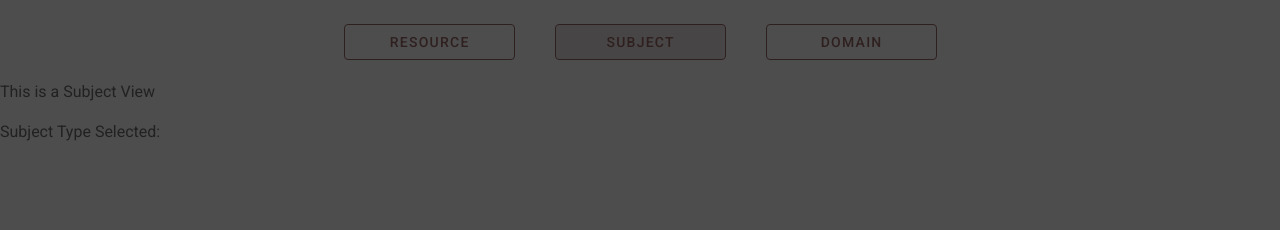
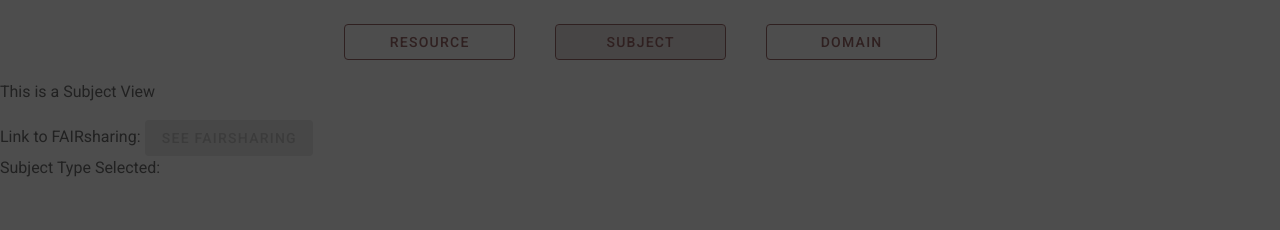
Before and after one commit to FAIRsharing/FAIRsharing-Assistant, a Vue app: page /subject in a window 1280 px wide. Shown: the top 230 px of the page. Built offline with nearby package versions, Linux system fonts and the light colour scheme; no server answers.

Commit message:
adding fairsharing button

```diff
--- /dev/null
+++ b/src/components/Navigation/FAIRsharing.vue
@@ -0,0 +1,56 @@
+<template>
+  <div>
+    <p class="ma-0">Link to FAIRsharing:
+      <v-btn
+        :disabled="!fairSharingButton"
+        elevation="2"
+        raised
+        color="primary"
+        target="_blank"
+        :href="
+         resourceSelected
+         ?
+         `https://fairsharing.org/search?recordType=${resourceSelected}&subjects=${subjectSelected}`
+         :
+         `https://fairsharing.org/search?subjects=${subjectSelected}`"
+      >See FAIRsharing
+      </v-btn>
+
+      {{ getResource ? getResource: null}}
+      {{getSubject['name']}}
+    </p>
+  </div>
+</template>
+
+<script>
+import { mapGetters } from "vuex"
+import StringMixin from "@/utils/stringMixin.js"
+
+export default {
+  name: "FAIRsharing",
+  props:[
+    "pageName",
+    "fairSharingButton"
+  ],
+  mixins: [StringMixin],
+  computed:{
+    ...mapGetters("bubbleSelectedStore", ['getSubject', 'getResource']),
+
+    subjectSelected() {
+      return Object.values(this.getSubject).length ? this.getSubject["name"].toLowerCase() : null
+    },
+
+    resourceSelected() {
+      return this.getResource ? this.formatString(this.getResource) : null
+    }
+  },
+
+  mounted(){
+    console.log("this.getSubject::", this.getSubject)
+    console.log("this.getResource::", this.getResource)
+    console.log("this.pageName::", this.pageName)
+    console.log("this.fairSharingButton::", this.fairSharingButton)
+  },
+
+};
+</script>
--- a/src/components/ResourceType.vue
+++ b/src/components/ResourceType.vue
@@ -8,10 +8,12 @@
       <Loaders />
     </v-overlay>
   </v-fade-transition>
-  <p class="ma-0" v-if="getSubject['name']">Subject Type Selected: {{getSubject['name']}}</p>
-  <p class="ma-0" >Resource Type Selected: {{itemClicked}}</p>
-  <div id="resourceBubbleChart" class="charts" ref="chartdiv">
+  <div>
+    <p class="ma-0" v-if="getSubject['name']">Subject Type Selected: {{getSubject['name']}}</p>
+    <p class="ma-0" >Resource Type Selected: {{itemClicked}}</p>
   </div>
+  <div id="resourceBubbleChart" class="charts" ref="chartdiv" />
+
 </div>
 
 </template>
@@ -22,11 +24,12 @@ import RestClient from "@/lib/Client/RESTClient.js"
 import * as am5 from '@amcharts/amcharts5';
 import * as am5hierarchy from "@amcharts/amcharts5/hierarchy";
 import am5themes_Animated from '@amcharts/amcharts5/themes/Animated';
+import { canvasGetImageData } from "@/utils/canvasRenderingContext"
+import { breadCrumbBar } from "@/utils/breadCrumbBar"
 import StringMixin from "@/utils/stringMixin.js"
-import { canvasGetImageData } from "@/utils/canvasRenderingContext"
 import Loaders from "@/components/Loaders"
-import { breadCrumbBar } from "@/utils/breadCrumbBar"
 import { resourcetype } from '@/data'
+
 
 const restClient = new RestClient();
 
@@ -50,6 +53,7 @@ export default {
   },
 
   async mounted() {
+
     this.$nextTick(async () =>{
       this.loading = true
       await this.displayResources()
--- a/src/components/SubjectType.vue
+++ b/src/components/SubjectType.vue
@@ -9,9 +9,10 @@
         <Loaders />
       </v-overlay>
     </v-fade-transition>
-
-      <p class="ma-0" v-if="getResource">Resource Type Selected: {{getResource}}</p>
-      <p class="ma-0">Subject Type Selected: {{ itemClicked["name"] }}</p>
+      <div>
+        <p class="ma-0" v-if="getResource">Resource Type Selected: {{getResource}}</p>
+        <p class="ma-0">Subject Type Selected: {{ itemClicked["name"] }}</p>
+      </div>
       <div id="subjectBubbleChart" class="charts" ref="circlesDiv" />
 
 
@@ -24,10 +25,11 @@ import { mapState, mapActions, mapGetters } from "vuex"
 import * as am5 from '@amcharts/amcharts5';
 import * as am5hierarchy from "@amcharts/amcharts5/hierarchy";
 import am5themes_Animated from '@amcharts/amcharts5/themes/Animated';
+import { canvasGetImageData } from "@/utils/canvasRenderingContext"
+import { breadCrumbBar } from "@/utils/breadCrumbBar";
 import StringMixin from "@/utils/stringMixin.js"
-import { canvasGetImageData } from "@/utils/canvasRenderingContext"
 import Loaders from "@/components/Loaders"
-import { breadCrumbBar } from "@/utils/breadCrumbBar";
+
 
 export default {
   name: 'SubjectType',
@@ -36,7 +38,9 @@ export default {
   data:() => {
     return {
       loading: false,
+      fairSharingButton: false,
       browseSubjects: false,
+      resourceSelected: null,
       allSubjectsData: {
         name: "Subject",
         value: 0,
@@ -72,10 +76,10 @@ export default {
     ...mapState("topSubjectStore", ["topSubjectBubbleTree", "loadingData"]),
     ...mapState("otherSubjectsStore", ["otherSubjectBubble", "loadingStatus"]),
     ...mapGetters("otherSubjectsStore", ['loadingStatus']),
-    ...mapGetters("bubbleSelectedStore", ['getResource'])
+    ...mapGetters("bubbleSelectedStore", ['getResource']),
   },
-
   async mounted() {
+    // console.log("currentPageName::", this.currentPageName)
     this.$nextTick(async () =>{
       this.loading = true
       await this.displaySubjects()
@@ -88,11 +92,16 @@ export default {
     ...mapActions("topSubjectStore", ["fetchTopSubjectTerms"]),
     ...mapActions("otherSubjectsStore", ["fetchOtherSubject"]),
 
+    onBubbleSelection() {
+      this.fairSharingButton = true
+      this.$emit('enableFairSharingButton', this.fairSharingButton)
+    },
+
     async displaySubjects() {
       //When user lands on subject type after selecting the resource type
       if(this.getResource !== '') {
-        console.log("Resource Selected::", this.getResource)
-        const resourceTypeData = this.formatString(this.getResource)
+        this.resourceSelected = this.formatString(this.getResource)
+        const resourceTypeData = this.resourceSelected
         await this.fetchTopSubjectTerms(resourceTypeData)
         this.allSubjectsData["children"] = this.topSubjectBubbleTree
         this.displayAllTopSubjects()
@@ -128,7 +137,7 @@ export default {
     //   if (arr && arr.length) {
     //     for (let j=0; j< arr.length; j++){
     //       const childId = arr[j]["id"]
-    //       await this.fetchOtherSubject([childId, this.formatString(this.getResource)])
+    //       await this.fetchOtherSubject([childId, this.formatString(this.resourceSelected)])
     //       if (this.otherSubjectBubble[0] && this.otherSubjectBubble[0]["children"] && this.otherSubjectBubble[0]["children"].length){
     //         arr[j]["children"] = this.otherSubjectBubble[0]["children"]
     //         arr[j]["descendants_count"] = this.otherSubjectBubble[0]["children"].length
@@ -140,27 +149,27 @@ export default {
 
     //Array of ids are passed as arguments in the fetchRequest resulting lesser graphQL calls
     async getChildren(arr) {
-      let nextReqIds = []
       if (arr && arr.length) {
         const arrIds = arr.map(({id}) => id)
-        await this.fetchOtherSubject([arrIds, this.formatString(this.getResource)])
+
+        await this.fetchOtherSubject([arrIds, this.resourceSelected])
         const response  = this.otherSubjectBubble
+
         if (response && response.length) {
-          // let nextReqIds = []
+          let nextReqIds = []
+
           arr.filter(async subItem => {
             const matchedData = response.find(ele => ele.id === subItem.id)
             if (matchedData !== undefined && matchedData.id === subItem.id && matchedData["children"] && matchedData["children"].length) {
               subItem["children"] = matchedData["children"]
-              console.log("matchedData[\"label\"].::", matchedData["label"])
+              console.log("Subject Label.::", matchedData["label"])
               subItem["records_count"] = matchedData["children"].length
               nextReqIds = [...subItem["children"], ...nextReqIds]
-              // await this.getChildren(subItem["children"])
             }
           })
           await this.getChildren(nextReqIds)
         }
       }
-      // return nextReqIds
     },
 
     countChildren(subject) {
@@ -176,25 +185,19 @@ export default {
 
     async fetchAllLevelSubjectData() {
       const childrenLevelOne = this.allSubjectsData["children"]
+      console.log("LOOP STARTS")
       // for (const child of childrenLevelOne) {
       //   const childrenLevelTwo = child["children"]
       //   await this.getChildren(childrenLevelTwo)
       // }
-
       //Optimised performance
-      console.log("LOOP STARTS")
       await Promise.all(childrenLevelOne.map(async ({ children }) => {
         await this.getChildren(children)
       }));
-      // let allChildren = []
-      // childrenLevelOne.forEach(child => {
-      //   let myArr = this.getChildren(child)
-      //   allChildren = [...myArr, ...allChildren]
-      // })
-      // await this.fetchOtherSubject([allChildren, this.formatString(this.getResource)])
       this.countChildren(this.allSubjectsData)
       console.log("LOOP ENDS")
     },
+
 
      getCircles() {
       let data // Set data
@@ -267,6 +270,7 @@ export default {
        data = this.allSubjectsData
        // When a bubble is clicked
        series.nodes.template.events.on("click", (e) => {
+         this.onBubbleSelection()
          const node = e.target.dataItem.dataContext
          let nodeName
          if (node["label"]) {
--- a/src/views/Resource/ResourceTypeView.vue
+++ b/src/views/Resource/ResourceTypeView.vue
@@ -13,5 +13,8 @@ export default {
   components: {
     ResourceType
   },
+  mounted() {
+    console.log("currentPageName::", this)
+  },
 };
 </script>
--- a/src/views/Subject/SubjectTypeView.vue
+++ b/src/views/Subject/SubjectTypeView.vue
@@ -1,17 +1,43 @@
 <template>
   <div>
   <p>This is a Subject View</p>
-  <SubjectType />
+  <FAIRsharing
+    :pageName="currentPageName"
+    :fairSharingButton="fairSharingButton"
+  />
+
+  <SubjectType @enableFairSharingButton="enableFairSharingButton"/>
   </div>
 </template>
 
 <script>
 
 import SubjectType from "@/components/SubjectType";
+import FAIRsharing from "@/components/Navigation/FAIRsharing";
 export default {
-  name: 'SubjectTypeView',
+  name:'SubjectTypeView',
   components: {
-    SubjectType
+    SubjectType,
+    FAIRsharing
   },
+  data:() => {
+    return {
+      fairSharingButton: false
+    }
+  },
+  computed:{
+    currentPageName() {
+      return this.$children;
+    }
+  },
+  mounted() {
+    console.log("currentPageName::", this)
+  },
+
+  methods: {
+    enableFairSharingButton(value) {
+      this.fairSharingButton = value
+    }
+  }
 };
 </script>
```
